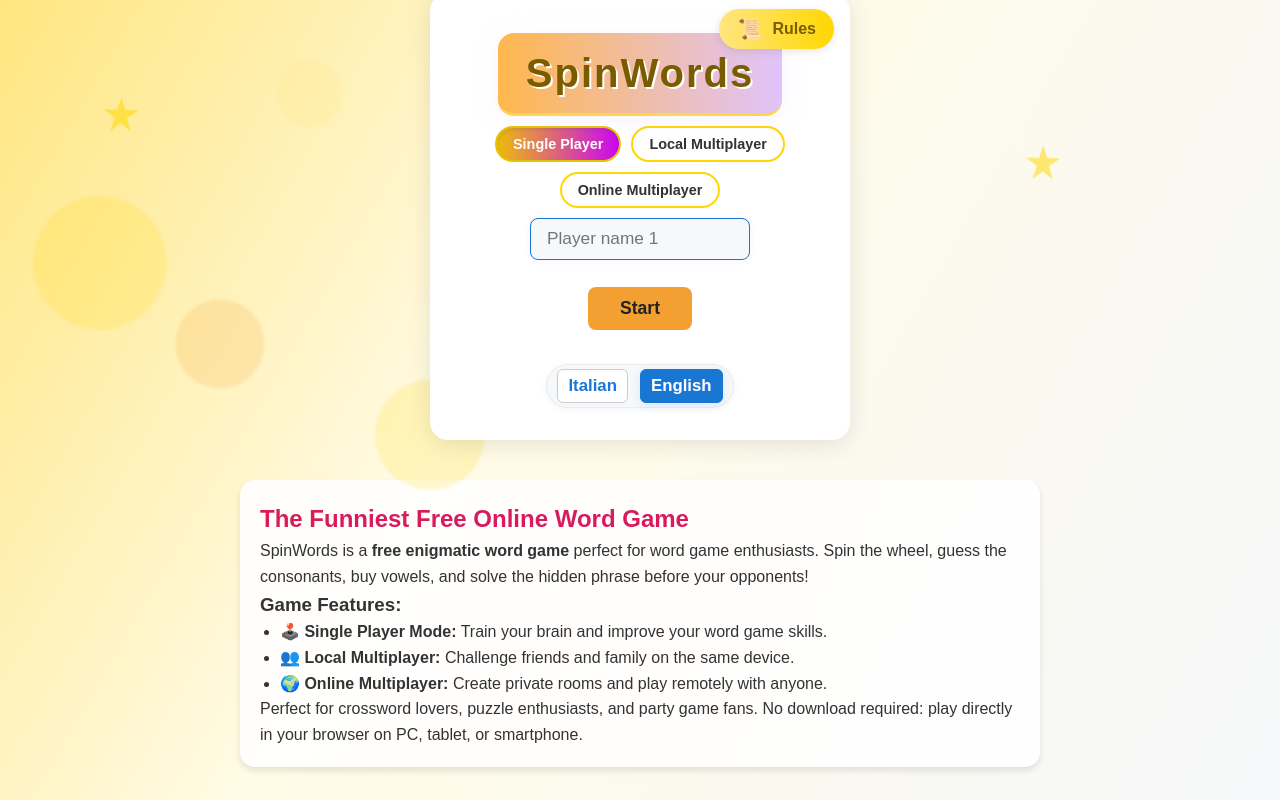
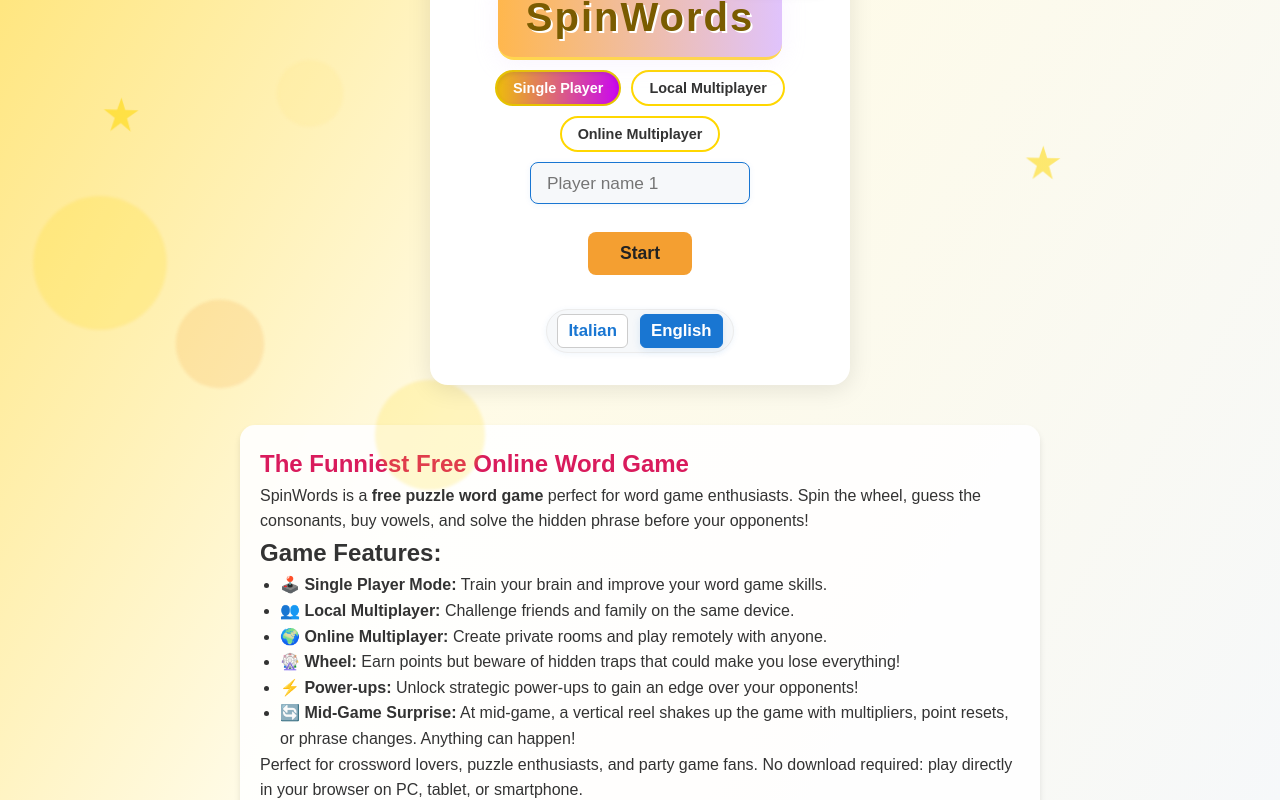
Before and after one commit to alemsc99/spin-the-wheel-fe, a React (Vite) app: page /en in a window 1280 px wide. Built offline with nearby package versions, Linux system fonts and the light colour scheme; no server answers.

Commit message:
increased content for seo

```diff
--- a/src/components/start_screen/StartScreen.tsx
+++ b/src/components/start_screen/StartScreen.tsx
@@ -448,11 +448,14 @@ export default function StartScreen({ onStart }: StartScreenProps): React.ReactE
               GiraParole è un <strong>gioco enigmistico gratuito</strong> perfetto per gli appassionati dei giochi di parole.
               Gira la ruota, chiama le consonanti, compra le vocali e risolvi la frase misteriosa prima dei tuoi avversari!
             </p>
-            <h3>Caratteristiche del gioco:</h3>
+            <h2>Caratteristiche del gioco:</h2>
             <ul style={{ paddingLeft: '20px' }}>
               <li>🕹️ <strong>Modalità Single Player:</strong> Allenati per migliorare le tue abilità di enigmistica.</li>
               <li>👥 <strong>Multiplayer Locale:</strong> Sfida amici e parenti sullo stesso dispositivo.</li>
               <li>🌍 <strong>Multiplayer Online:</strong> Crea stanze private e gioca a distanza con chiunque.</li>
+              <li>🎡 <strong>Ruota:</strong> guadagna punti ma fai attenzione alle insidie nascoste, potresti perdere tutto!</li>
+              <li>⚡ <strong>Potenziamenti:</strong> Sblocca potenziamenti strategici per avere un vantaggio suoi tuoi avversari!</li>
+              <li>🔄 <strong>Sorpresa di Metà Partita:</strong> A metà gioco, un rullo verticale sconvolge completamente le sorti della partita: moltiplicatori, azzeramento punti o cambio della frase misteriosa. Tutto può cambiare!</li>
             </ul>
             <p>
               Perfetto per gli amanti dei cruciverba, dei puzzle e dei giochi di società. Non serve scaricare nulla: gioca direttamente dal browser su PC, tablet o smartphone.
@@ -462,14 +465,17 @@ export default function StartScreen({ onStart }: StartScreenProps): React.ReactE
           <>
             <h2 style={{ color: '#d91b5c', marginTop: 0 }}>The Funniest Free Online Word Game</h2>
             <p>
-              SpinWords is a <strong>free enigmatic word game</strong> perfect for word game enthusiasts.
+              SpinWords is a <strong>free puzzle word game</strong> perfect for word game enthusiasts.
               Spin the wheel, guess the consonants, buy vowels, and solve the hidden phrase before your opponents!
             </p>
-            <h3>Game Features:</h3>
+            <h2>Game Features:</h2>
             <ul style={{ paddingLeft: '20px' }}>
               <li>🕹️ <strong>Single Player Mode:</strong> Train your brain and improve your word game skills.</li>
               <li>👥 <strong>Local Multiplayer:</strong> Challenge friends and family on the same device.</li>
               <li>🌍 <strong>Online Multiplayer:</strong> Create private rooms and play remotely with anyone.</li>
+              <li>🎡 <strong>Wheel:</strong> Earn points but beware of hidden traps that could make you lose everything!</li>
+              <li>⚡ <strong>Power-ups:</strong> Unlock strategic power-ups to gain an edge over your opponents!</li>
+              <li>🔄 <strong>Mid-Game Surprise:</strong> At mid-game, a vertical reel shakes up the game with multipliers, point resets, or phrase changes. Anything can happen!</li>
             </ul>
             <p>
               Perfect for crossword lovers, puzzle enthusiasts, and party game fans. No download required: play directly in your browser on PC, tablet, or smartphone.
```
